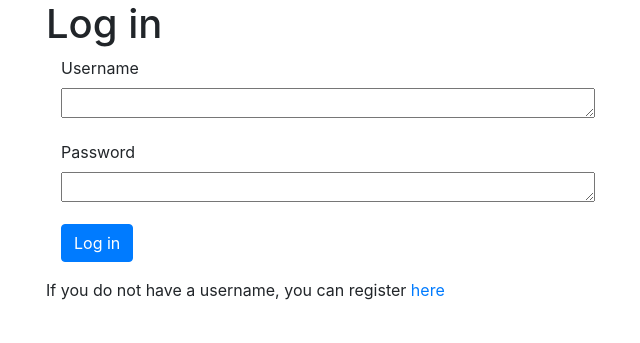
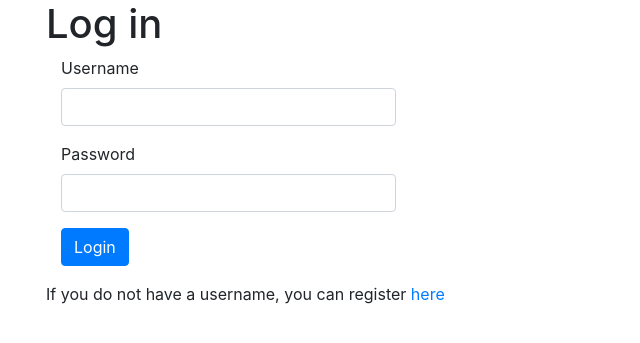
Before and after one commit to marttiah/safetydatabase, a Flask app: page /login in a window 1280 px wide. Shown: the top 343 px of the page, without its empty margins (39-679 px from the left). Run offline with Flask 2, Linux system fonts and the light colour scheme; some libraries are stand-ins or nearby versions.

Commit message:
Update login.html

```diff
--- a/templates/login.html
+++ b/templates/login.html
@@ -9,14 +9,14 @@
 <form action="/login" method="post">
     <div class="form-group col-6">
         <label for="username">Username</label>
-        <textarea name="username" rows="1" cols="50"></textarea>
+        <input type="text" class="form-control" id="username">
     </div>
     <div class="form-group col-6">
         <label for="password">Password</label>
-        <textarea name="password" rows="1" cols="50"></textarea>
+        <input type="password" class="form-control" id="password">
     </div>
     <div class="form-group col-6">
-    <button type="submit" class="btn btn-primary">Log in</button>
+    <button type="submit" class="btn btn-primary">Login</button>
     </div>
     </form>
     If you do not have a username, you can register <a href="/register">here</a>
```
